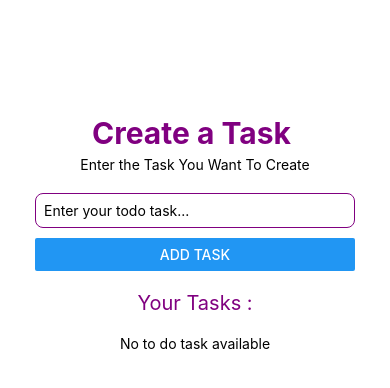
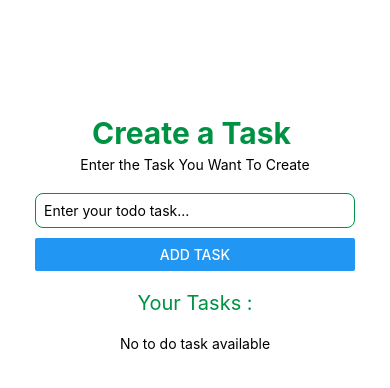
Before and after one commit to Muzammil-crypto/RN-Works_Todo, a React Native app: screen / in a window 390 px wide. Shown: the top 388 px of the page. Built offline with nearby package versions, Linux system fonts and the light colour scheme.

Commit message:
Structuring Project

```diff
--- a/src/core/Theme.tsx
+++ b/src/core/Theme.tsx
@@ -10,8 +10,8 @@ export const theme = {
     text: '#818181',
     primary: '#009243',
 
-    secondary: '#818181',
-    error: '#009243',
+    secondary: 'black',
+    error: 'red',
   },
   darkTheme: {
     themer: 'dark',
--- a/src/pages/Homepage.tsx
+++ b/src/pages/Homepage.tsx
@@ -99,9 +99,9 @@ const styles = StyleSheet.create({
   },
   inputBox: {
     width: '100%',
-    borderColor: 'purple',
+    borderColor: theme.colors.primary,
     borderRadius: 8,
-    borderWidth: 1,
+    borderWidth: StyleSheet.hairlineWidth,
     padding: 8,
     marginBottom: 10,
   },
@@ -110,17 +110,17 @@ const styles = StyleSheet.create({
     fontSize: 30,
     marginBottom: 5,
     fontWeight: 'bold',
-    color: 'purple',
+    color: theme.colors.primary,
   },
   subtitle1: {
     fontSize: 14,
     marginBottom: 20,
-    color: 'black',
+    color: theme.colors.secondary,
   },
   subtitle: {
     fontSize: 20,
     marginBottom: 20,
-    color: 'purple',
+    color: theme.colors.primary,
   },
   listItem: {
     flexDirection: 'row',
@@ -136,6 +136,6 @@ const styles = StyleSheet.create({
     width: 200,
   },
   error: {
-    color: 'red',
+    color: theme.colors.error,
   },
 });
```
